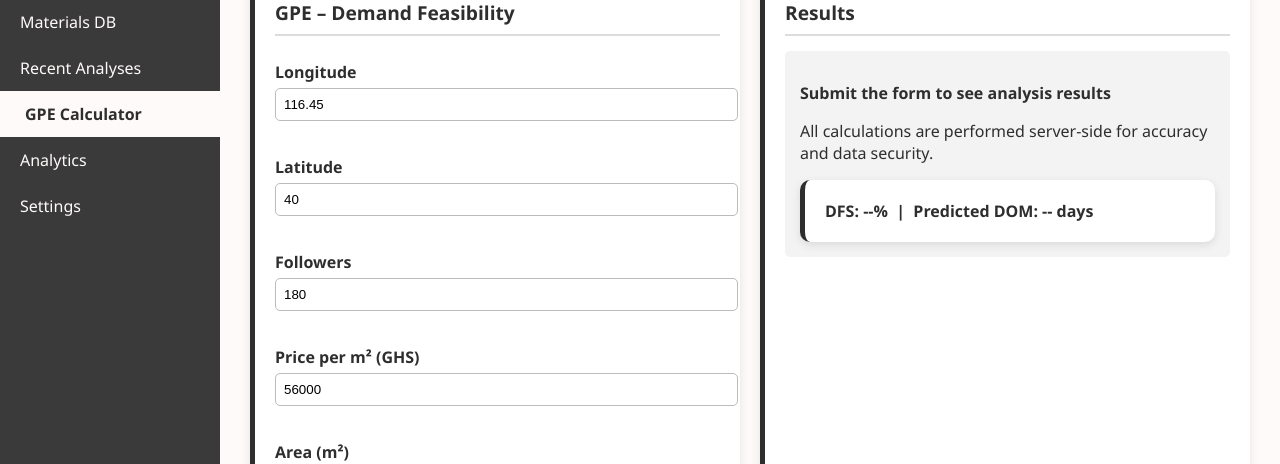
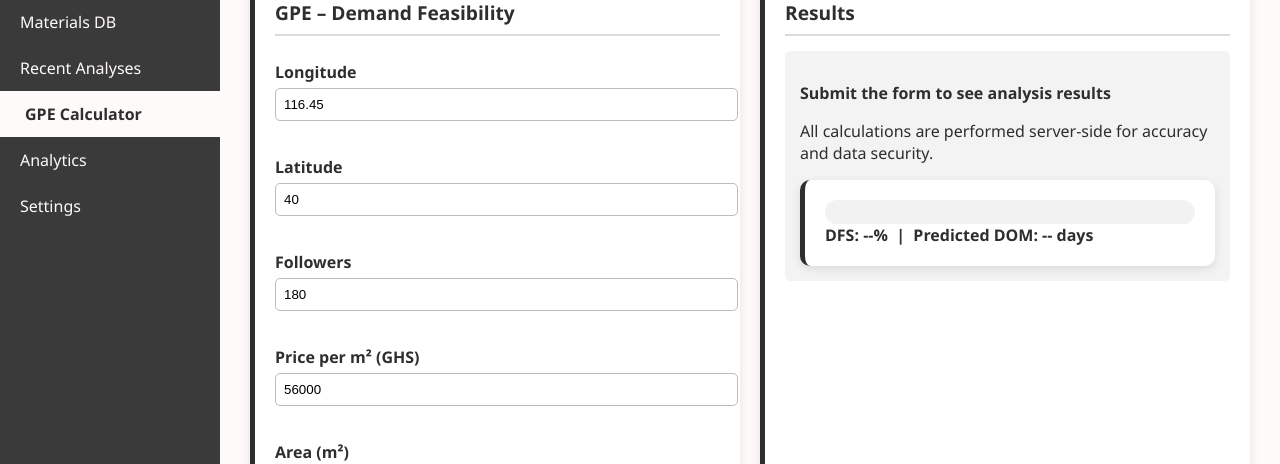
Before and after one commit to hagendicks/Team-Project-9, a PHP site: page /gpe-calculator.html in a window 1280 px wide. Shown: the part 132-596 px from the top of the page. Run offline with PHP 8.4, Linux system fonts and the light colour scheme.

Commit message:
Fixed gpe

```diff
--- a/script.js
+++ b/script.js
@@ -665,7 +665,7 @@ document.addEventListener('DOMContentLoaded', function() {
         if (demandProgress) animateProgressBar('demandProgress', 75);
         if (costProgress) animateProgressBar('costProgress', 60);
     }, 1000);
-});
+
 const form = document.getElementById('gpeForm');
 const bar = document.getElementById('bar');
 const dfsEl = document.getElementById('dfs');
--- a/stylesheet.css
+++ b/stylesheet.css
@@ -496,6 +496,10 @@ footer {
         transform: translateY(0);
     }
 }
+
+.bar-wrap { background:#f2f2f2; border-radius:12px; height:24px; overflow:hidden; }
+
+.bar { height:100%; width:0%; background:linear-gradient(90deg,#22c55e,#16a34a); transition: width 0.9s ease; }
 
 .quick-actions {
     display: flex;
```
